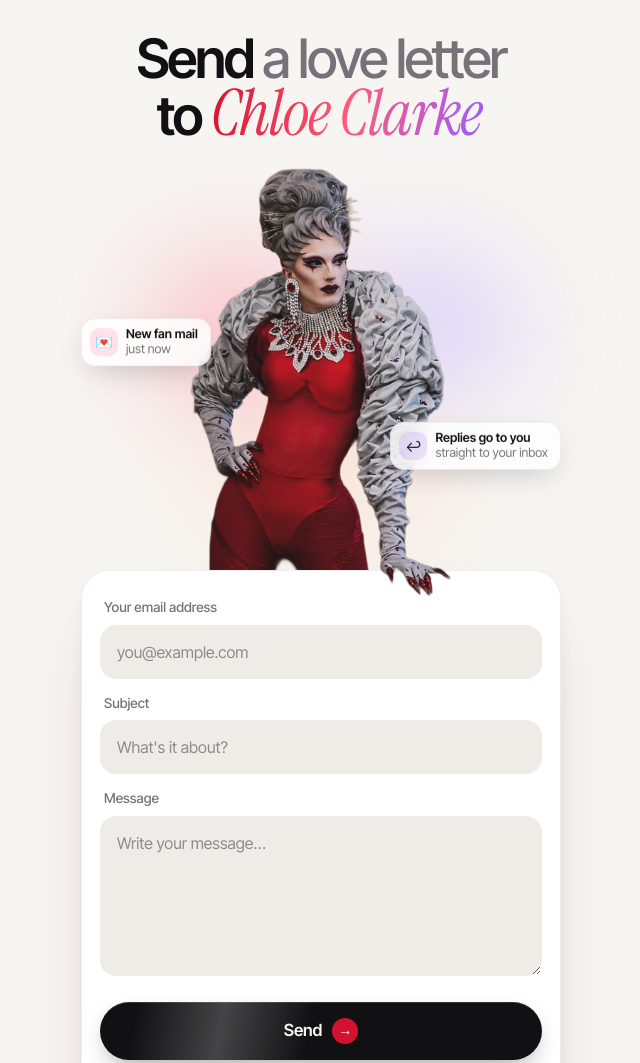
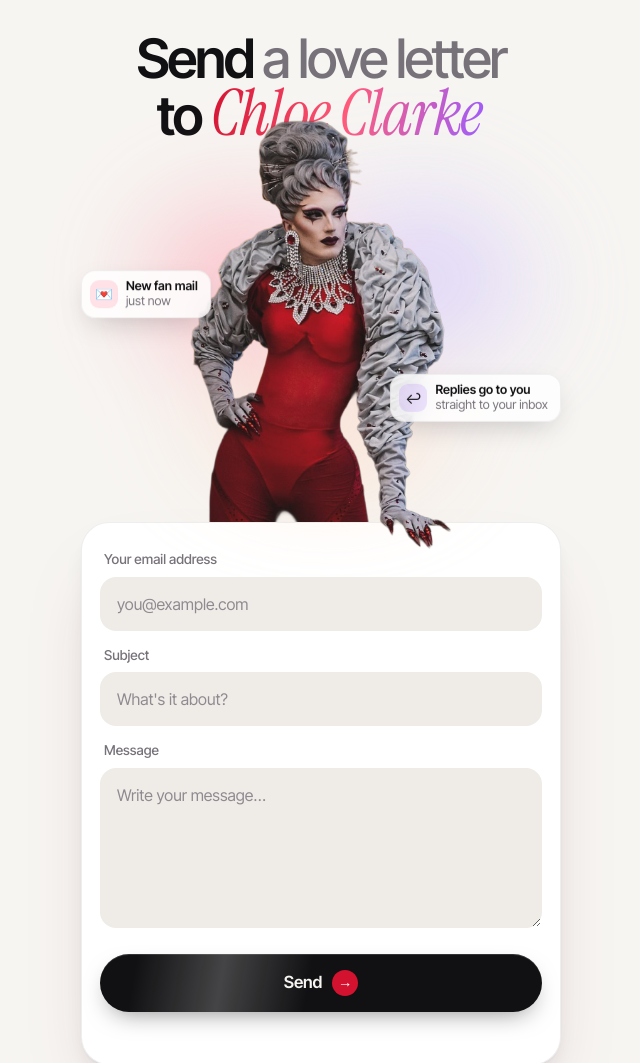
Before and after one commit to matjazkrmelj/chloe-clarke-mail, a plain HTML site: page index.html in a window 1280 px wide. Shown: the top 1063 px of the page, without its empty margins (319-959 px from the left). Drawn offline with Linux system fonts and the light colour scheme.

Commit message:
Move photo up to slightly overlap the heading
Co-Authored-By: Claude Opus 5.5 (1M context) <noreply@anthropic.com>
Claude-Session: https://claude.ai/code/session_01Qan2xkMenKQjy1NEvyigUf

```diff
--- a/index.html
+++ b/index.html
@@ -43,7 +43,7 @@
 
   /* ---------- headline ---------- */
   h1 {
-    margin: 14px 0 0; text-align: center; font-weight: 600; letter-spacing: -.045em; line-height: .98;
+    position: relative; z-index: 0; margin: 14px 0 0; text-align: center; font-weight: 600; letter-spacing: -.045em; line-height: .98;
     font-size: clamp(2.2rem, 10.5vw, 3.4rem);
   }
   h1 .l { display: block; white-space: nowrap; animation: in .9s cubic-bezier(.2,.8,.2,1) both; }
@@ -60,7 +60,7 @@
   @keyframes in { from { opacity: 0; transform: translateY(14px); filter: blur(6px); } }
 
   /* ---------- photo stage ---------- */
-  .stage { position: relative; width: 100%; display: flex; justify-content: center; margin-top: 10px; }
+  .stage { position: relative; z-index: 1; width: 100%; display: flex; justify-content: center; margin-top: -38px; }
   .blob { position: absolute; inset: 12% 4% 6%; border-radius: 50%; filter: blur(48px); opacity: .75; z-index: 0;
     background: radial-gradient(40% 45% at 30% 40%, var(--blob-1), transparent 70%),
                 radial-gradient(45% 45% at 72% 35%, var(--blob-2), transparent 70%),
```
